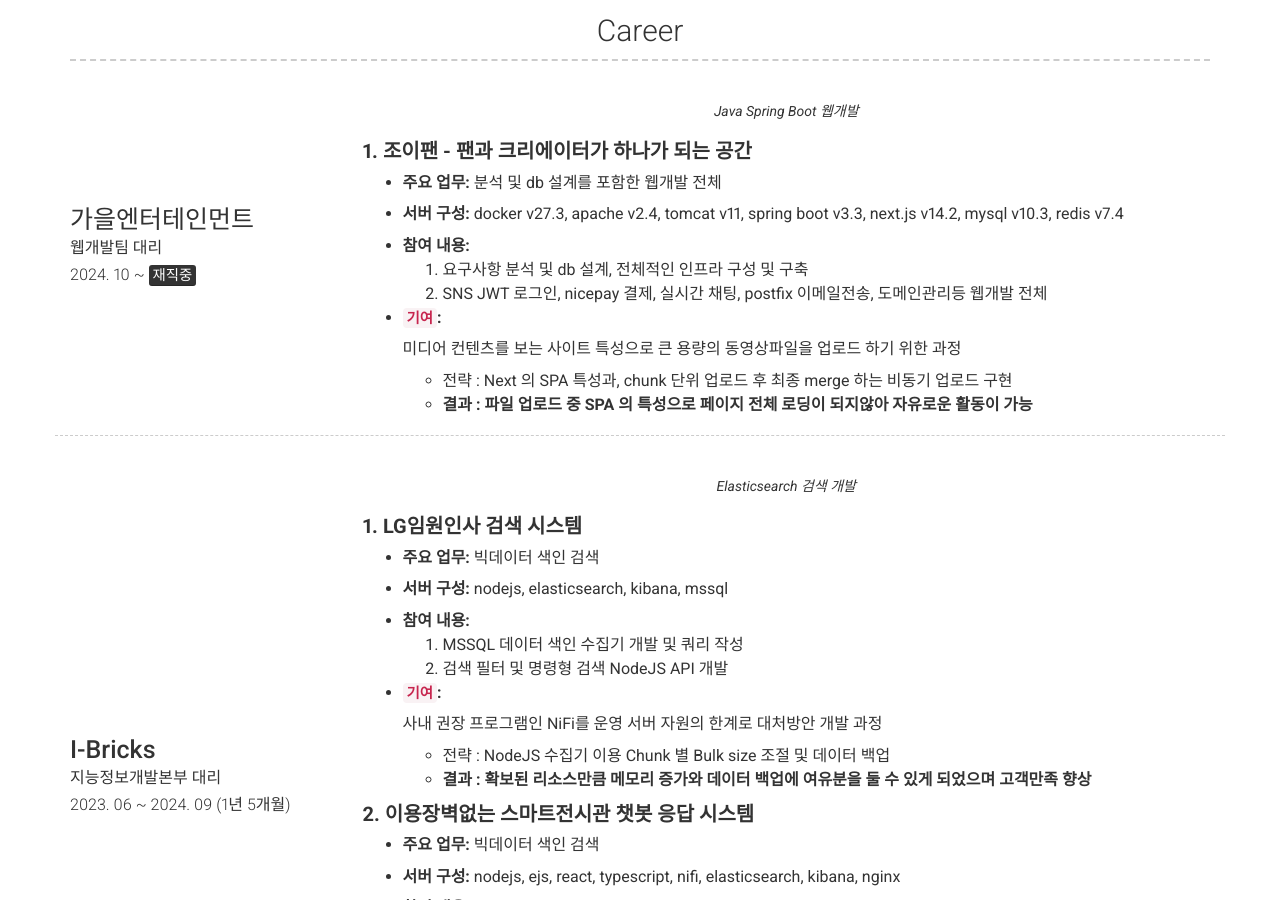
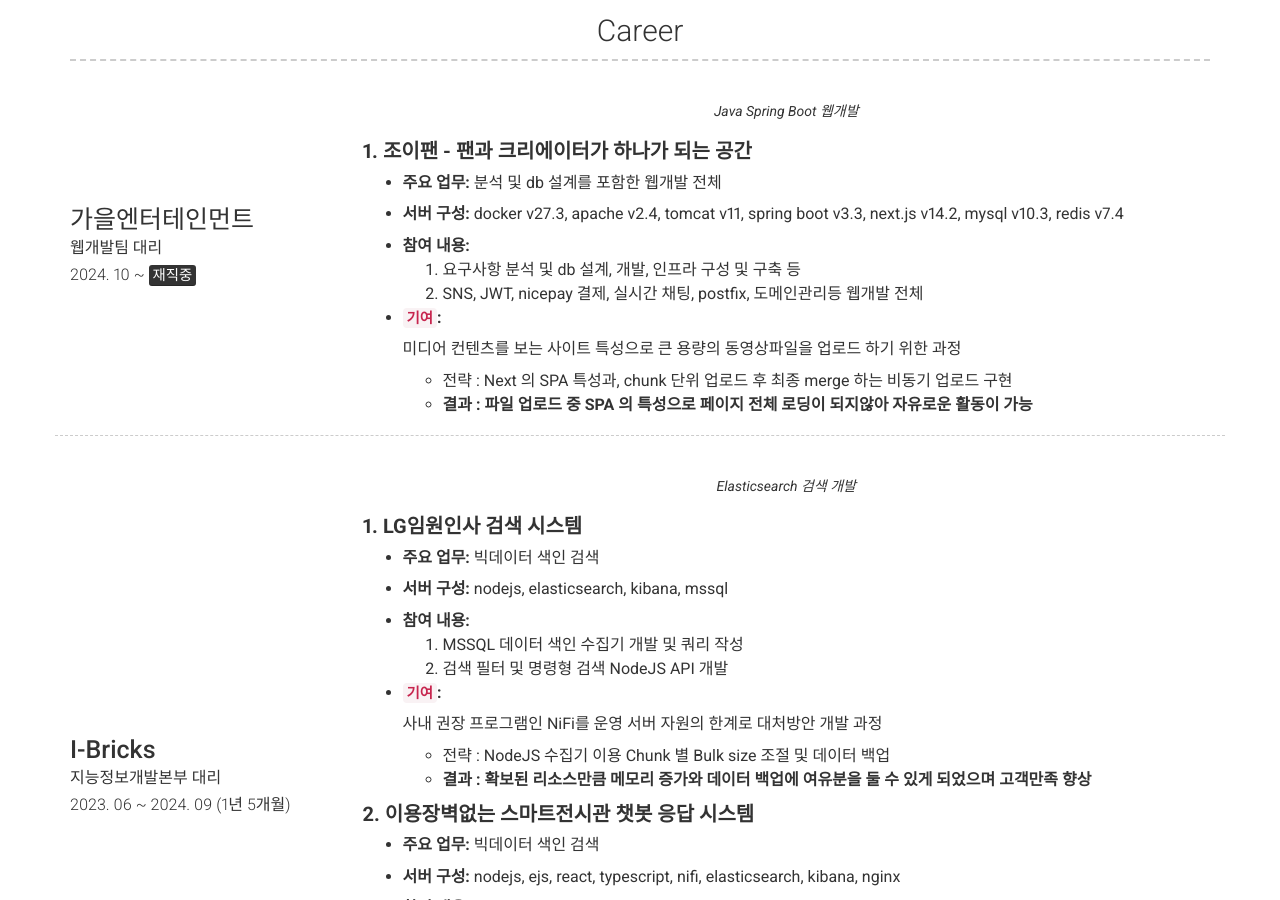
Before and after one commit to sihyeonleee/sihyeonleee.github.io, a Jekyll site: the page built from index.md, in a window 1280 px wide and 900 px high, scrolled down 686 px. Built offline with Jekyll 4.4.1, drawn with Linux system fonts in a browser that asks for light colours; nearby versions of some CDN libraries.

Commit message:
no message

```diff
--- a/_config.yml
+++ b/_config.yml
@@ -106,8 +106,8 @@ content:
           docker v27.3, apache v2.4, tomcat v11, spring boot v3.3, next.js v14.2, mysql v10.3, redis v7.4
 
           - **참여 내용:**
-            1. 요구사항 분석 및 db 설계, 전체적인 인프라 구성 및 구축
-            2. SNS JWT 로그인, nicepay 결제, 실시간 채팅, postfix 이메일전송, 도메인관리등 웹개발 전체
+            1. 요구사항 분석 및 db 설계, 개발, 인프라 구성 및 구축 등
+            2. SNS, JWT, nicepay 결제, 실시간 채팅, postfix, 도메인관리등 웹개발 전체
 
           - **`기여`:**
 
```
